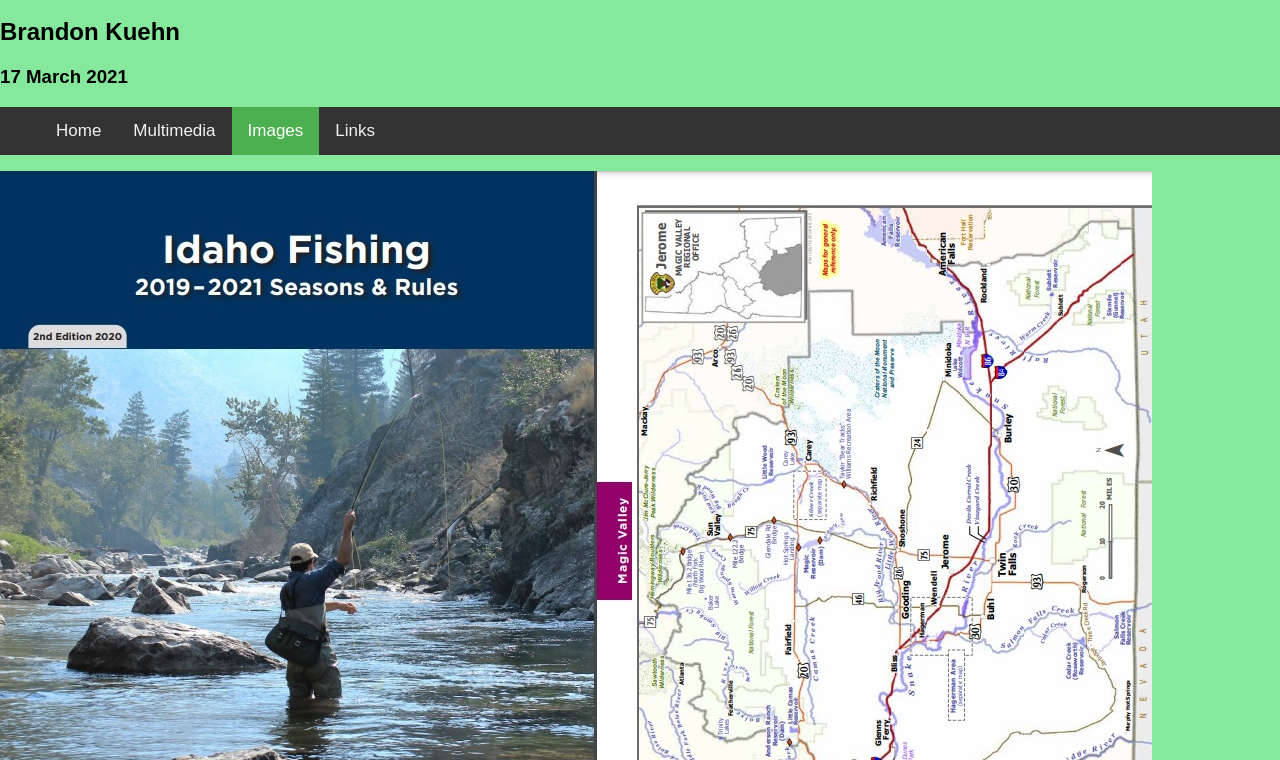
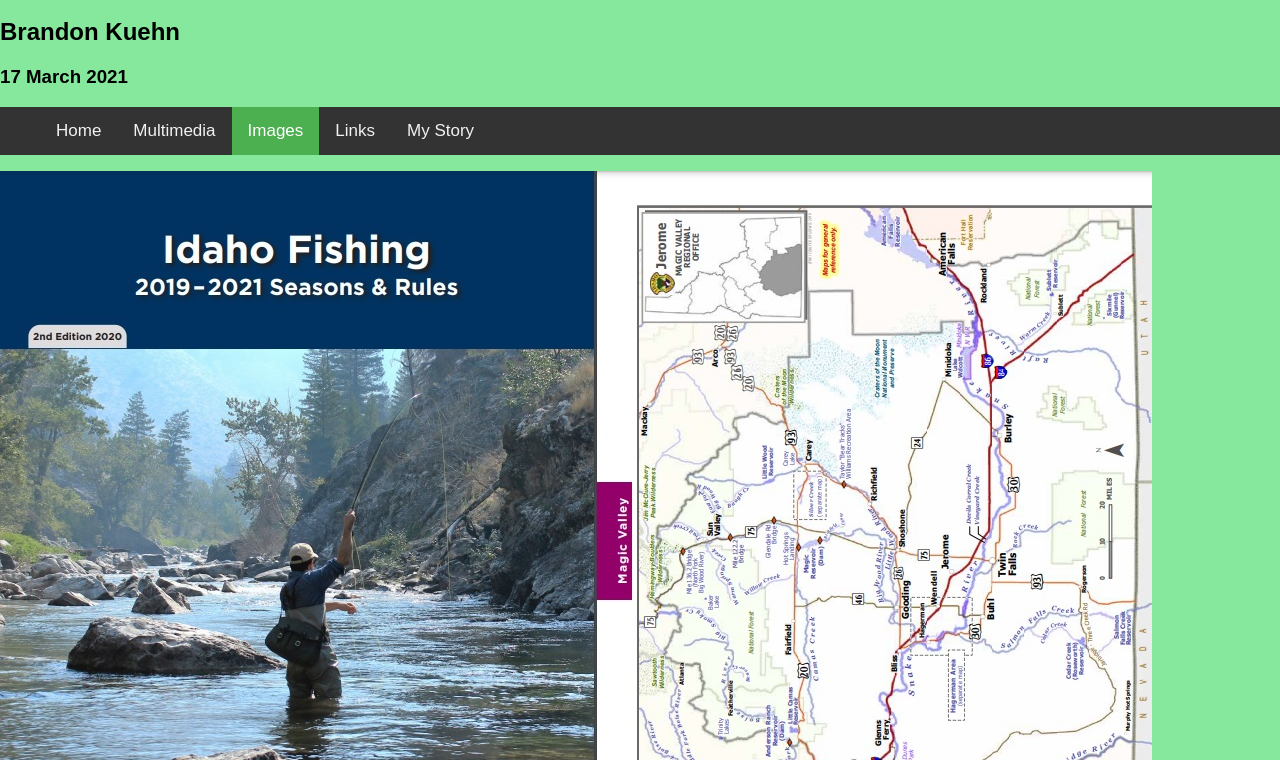
Before and after one commit to Monkeyninja5/CastAway.github.io, a plain HTML site: page images.html in a window 1280 px wide. Shown: the part 40-800 px from the top of the page. Drawn offline with Linux system fonts and the light colour scheme.

Commit message:
Update images.html

```diff
--- a/images.html
+++ b/images.html
@@ -41,6 +41,7 @@ body { background: #85e89d;
   <a href="Multimediapage.html">Multimedia</a>
   <a class="active" href="Images.html">Images</a>
   <a href="Links.html">Links</a>
+  <a href="MyStory.html">My Story</a>
 </ul class="topnav">
 <p><img src=IDFGpic.jpg></p>
 </body>
```
